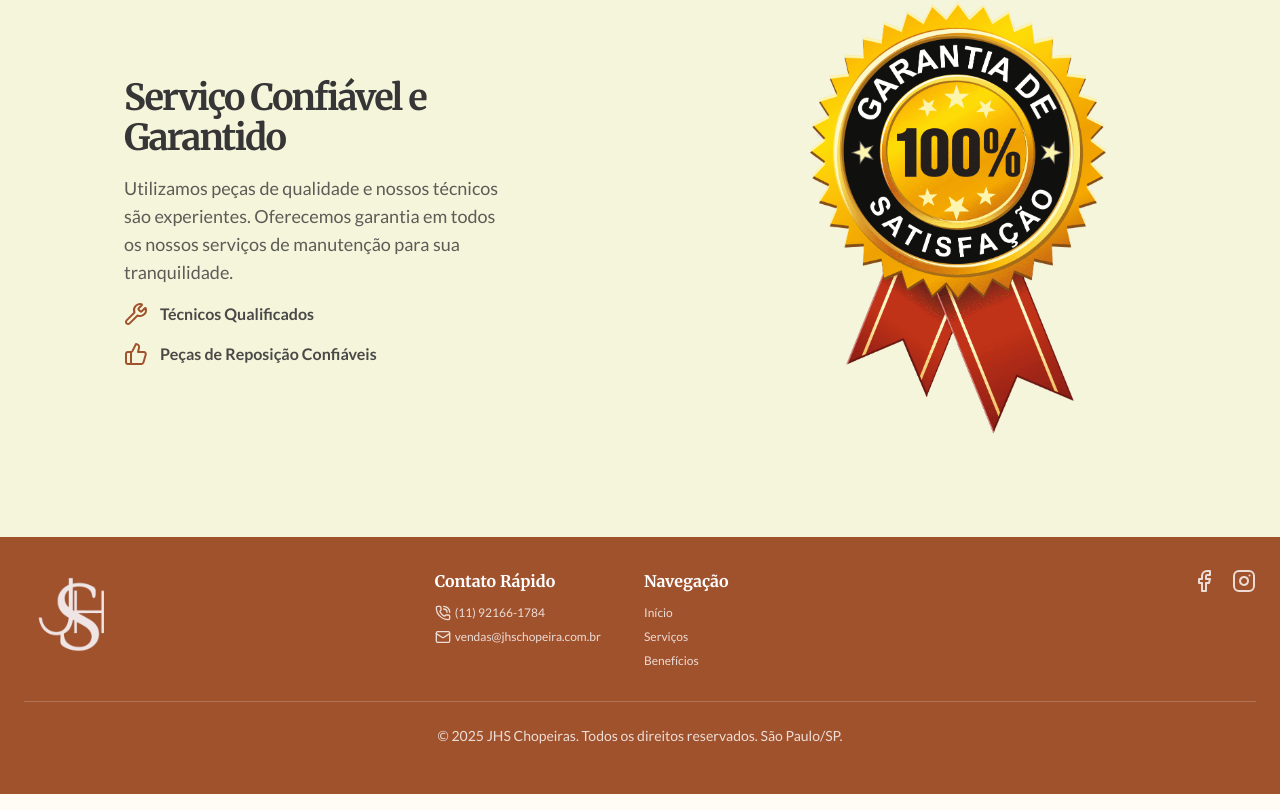
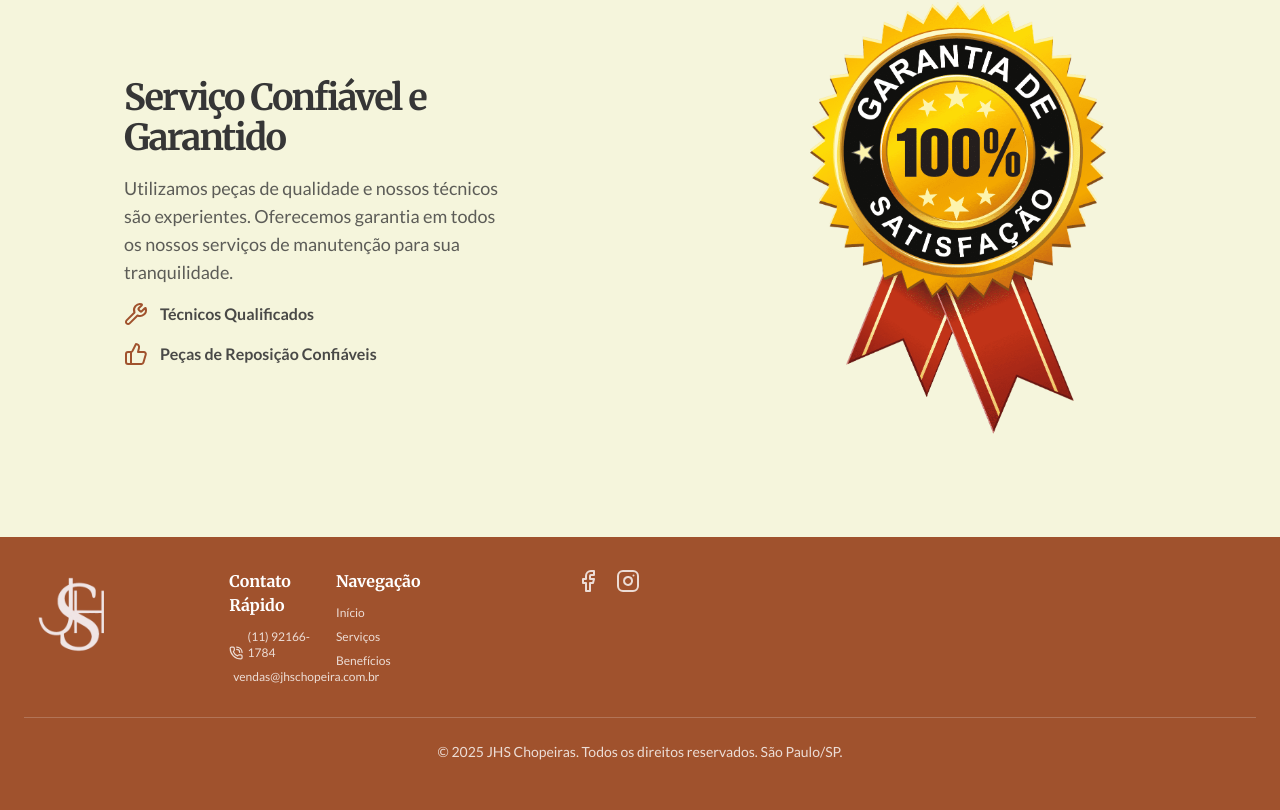
Before and after one commit to jjhschopeiras-ship-it/landing-page-jhs, a Next.js app: page / in a window 1280 px wide. Shown: the part 2760-3570 px from the top of the page. Built offline with nearby package versions, Linux system fonts and the light colour scheme.

Commit message:
Alterações do cliente

```diff
--- a/components/sections/Footer.tsx
+++ b/components/sections/Footer.tsx
@@ -27,7 +27,7 @@ export function Footer({ data, settings }: { data: FooterData; settings: FooterS
       <div className="container mx-auto px-4 md:px-6">
         {/* Grid Principal */}
         {/* Mantemos md:grid-cols-3, mas ajustamos alinhamentos internos */}
-        <div className="grid grid-cols-1 items-center md:grid-cols-3 mb-8 md:items-start">
+        <div className="grid grid-cols-1 items-center md:grid-cols-6 mb-8 md:items-start">
 
           {/* Coluna 1: Logo */}
           {/* Ajustado: items-start para alinhar à esquerda no desktop */}
```
